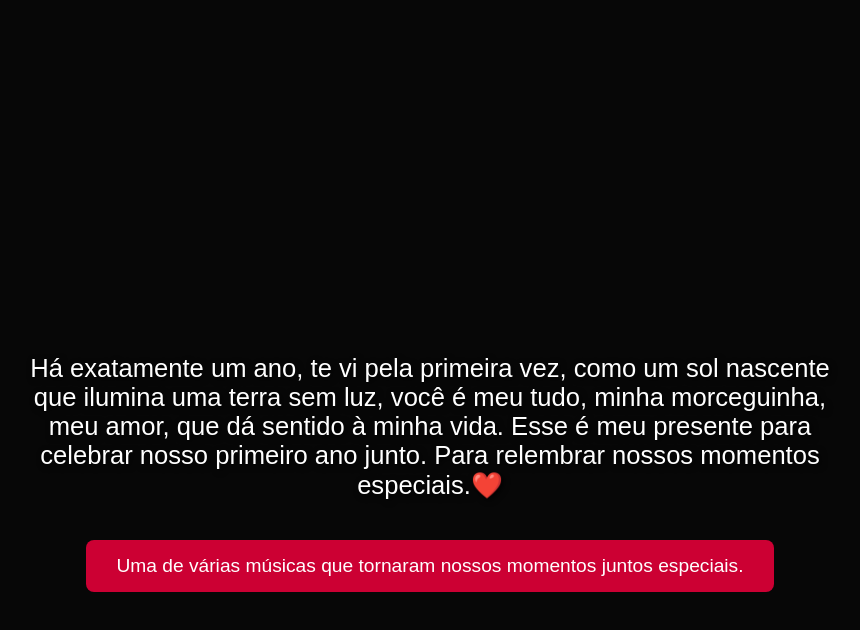
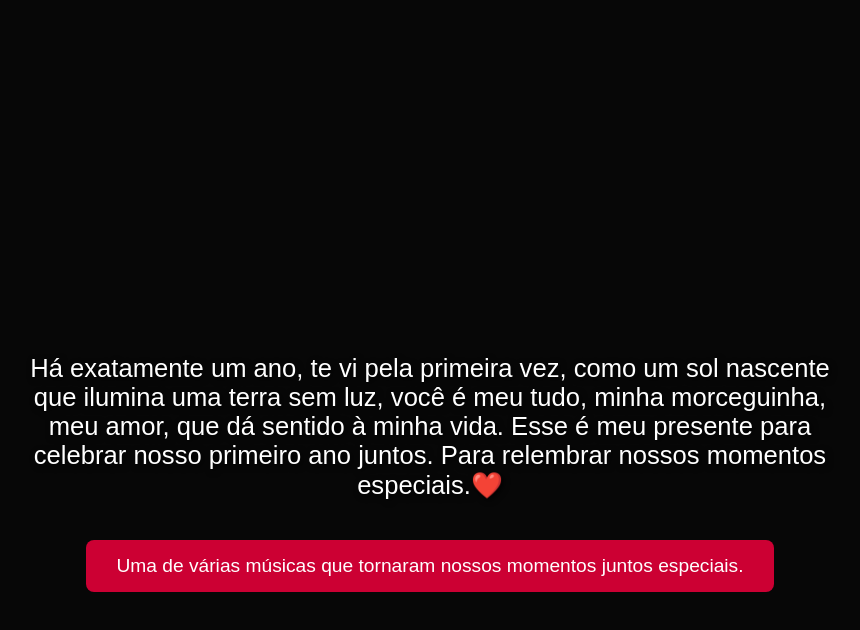
Before and after one commit to LuizFSBN/SITEPARAELA, a plain HTML site: page index.html in a window 1280 px wide. Both pictures are taken after a click on the button "Começar nossa história". Shown: the whole page, without its empty margins (210-1070 px from the left). Drawn offline with Linux system fonts and the light colour scheme.

Commit message:
Update index.html

```diff
--- a/index.html
+++ b/index.html
@@ -18,7 +18,7 @@
   <div id="mensagem" class="escondido">
     <div class="mensagem-container">
       <p>Há exatamente um ano, te vi pela primeira vez, como um sol nascente que ilumina uma terra sem luz,
-          você é meu tudo, minha morceguinha, meu amor, que dá sentido à minha vida. Esse é meu presente para celebrar nosso primeiro ano junto. Para relembrar nossos momentos especiais.❤️</p>
+          você é meu tudo, minha morceguinha, meu amor, que dá sentido à minha vida. Esse é meu presente para celebrar nosso primeiro ano juntos. Para relembrar nossos momentos especiais.❤️</p>
       <button id="verVideoBtn">Uma de várias músicas que tornaram nossos momentos juntos especiais.</button>
     </div>
   </div>
```
